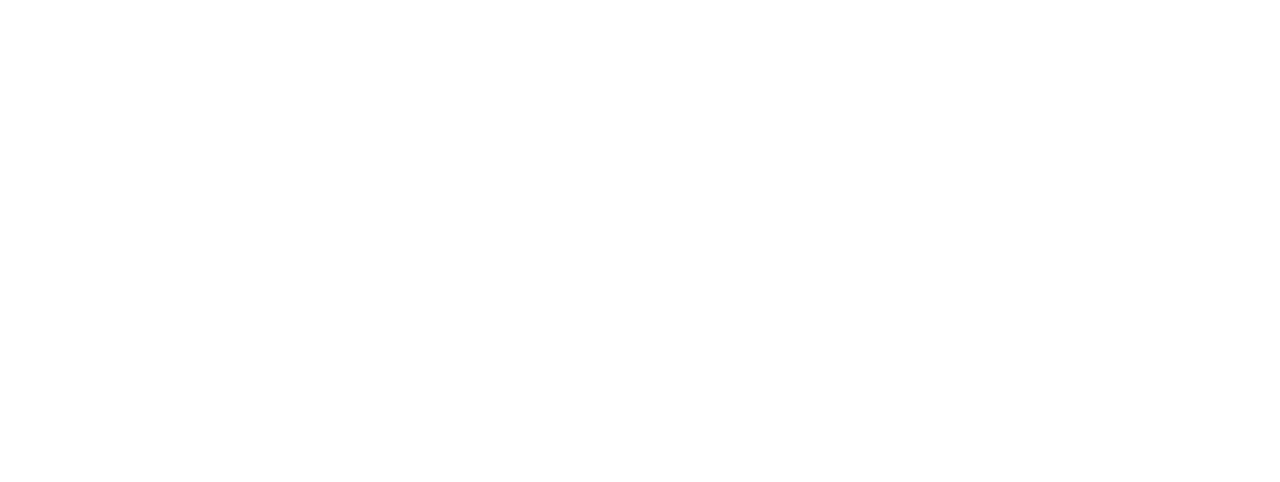
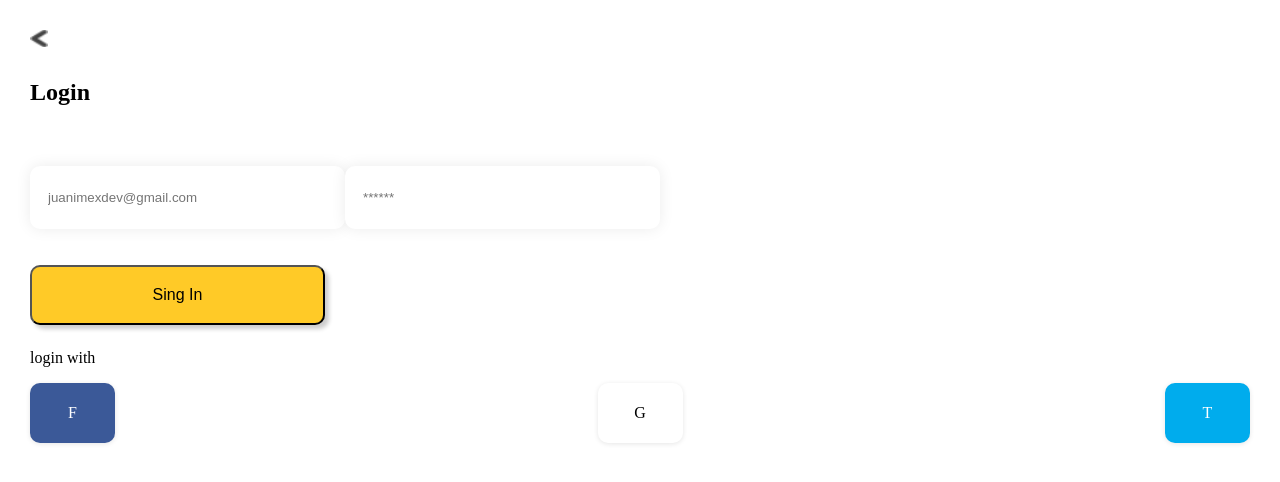
Before and after one commit to juanimexdev/taxiApp, a React app: page /login in a window 1280 px wide. Built offline with nearby package versions, Linux system fonts and the light colour scheme.

Commit message:
login view

```diff
--- a/src/assets/styles/_base.scss
+++ b/src/assets/styles/_base.scss
@@ -12,12 +12,24 @@
   width: 295px;
   height: 60px;
   border-radius: 10px;
-  background-color: #ffffff;
-  box-shadow: 4px 4px 4px rgba(0,0,0,0.2);
+  background-color: #ffca27;
+  box-shadow: 4px 4px 4px rgba(0, 0, 0, 0.2);
   margin: 8px 0px;
   font-size: 16px;
-  outline: non;
+  outline: none;
   &.--transparent {
     background-color: transparent;
   }
 }
+
+input[type="text"],
+input[type="password"] {
+  width: 315px;
+  height: 63px;
+  border-radius: 10px;
+  box-shadow: 0 0px 15px 0 rgba(0, 0, 0, 0.08);
+  outline: none;
+  margin: 12px 0px;
+  border: none;
+  padding: 0px 18px;
+}
--- /dev/null
+++ b/src/assets/styles/containers/_login.scss
@@ -0,0 +1,52 @@
+@import "../App.scss";
+
+.login {
+  width: 100%;
+  min-height: 100vh;
+  display: flex;
+  flex-direction: column;
+  padding: 30px;
+
+  &__back {
+    width: 18px;
+    height: 17px;
+    margin-bottom: 32px;
+  }
+
+  &__title {
+    margin-bottom: 32px;
+  }
+
+  form {
+    margin: 16px 0px;
+  }
+
+  &__social-networks {
+    display: flex;
+    justify-content: space-between;
+  }
+  &__social-title {
+    margin: 16px 0px;
+  }
+  &__network {
+    width: 85px;
+    height: 60px;
+    border-radius: 10px;
+    display: flex;
+    justify-content: center;
+    align-items: center;
+    box-shadow: 0 1px 5px 0 rgba(0, 0, 0, 0.1);
+    &--facebook {
+      background-color: #3b5998;
+      color: white;
+    }
+
+    &--google {
+      background-color: #ffffff;
+    }
+    &--twitter {
+      background-color: #00aced;
+      color: white;
+    }
+  }
+}
--- /dev/null
+++ b/src/containers/Login.jsx
@@ -0,0 +1,29 @@
+import React from 'react';
+import arroyLeft from '../assets/images/arrow-left.png';
+import('../assets/styles/containers/_login.scss');
+
+const Login = () =>(
+<div className='login'>
+    <img src={arroyLeft} alt="Arrow left" className='login__back'/>
+    <h2 className='login__title'>Login</h2>
+    <form>
+        <input type="text" placeholder='juanimexdev@gmail.com'/>
+        <input type="password" placeholder='******'/>
+    </form>
+    <button>Sing In</button>
+    <p className='login__social-title'>login with</p>
+    <div className='login__social-networks'>
+        <div className='login__network login__network--facebook'>
+            F
+        </div>
+        <div className='login__network login__network--google'>
+            G
+        </div>
+        <div className='login__network login__network--twitter'>
+            T
+        </div>
+    </div>
+</div>
+);
+
+export default Login;
--- a/src/routes/App.js
+++ b/src/routes/App.js
@@ -2,12 +2,14 @@
 import { Router, Switch, Route } from 'react-router-dom';
 import { createBrowserHistory } from 'history';
 import Splash from '../containers/Splash';
+import Login from '../containers/Login';
 
 const history = createBrowserHistory();
 const App = () => (
   <Router history={history}>
     <Switch>
       <Route exact path='/' component={Splash} />
+      <Route exact path='/login' component={Login} />
     </Switch>
   </Router>
 );
--- a/webpack.config.js
+++ b/webpack.config.js
@@ -46,6 +46,9 @@
       },
     ],
   },
+  devServer: {
+    historyApiFallback: true,
+  },
   plugins: [
     new HtmlWebpackPlugin({
       template: './public/index.html',
```
Also changed, not shown: src/assets/images/arrow-left.png (added).
